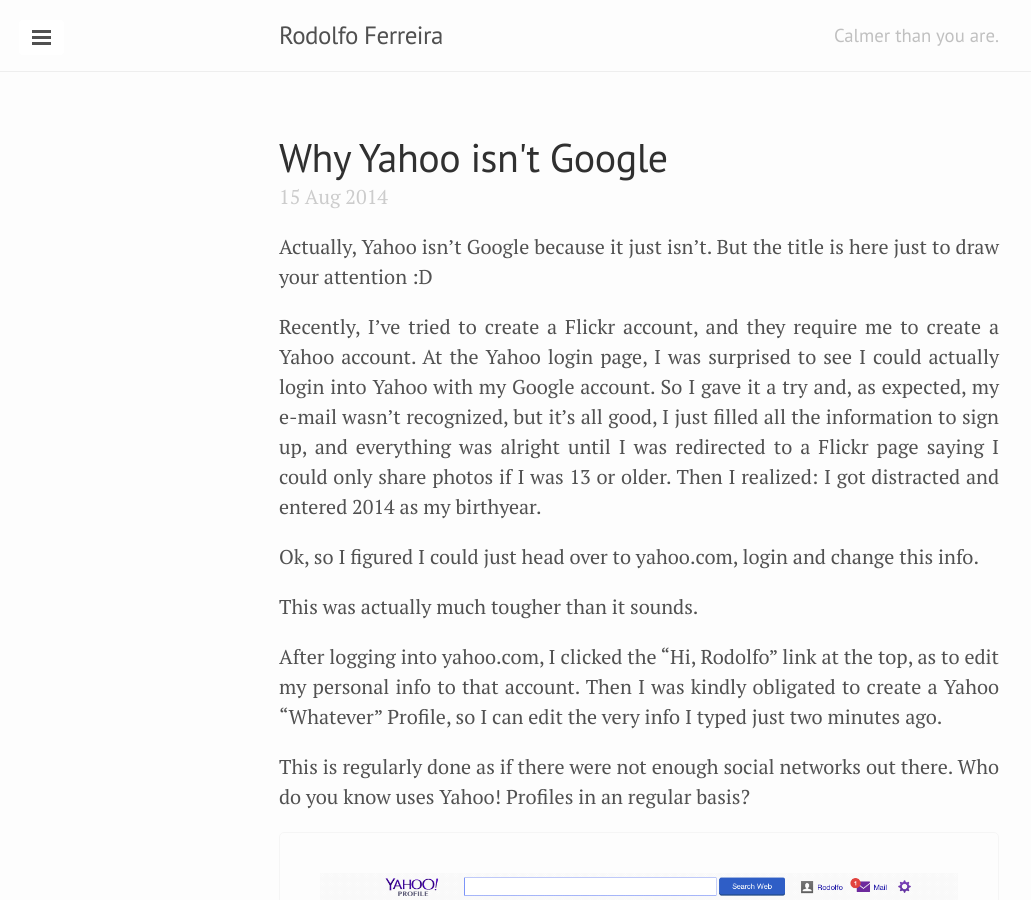
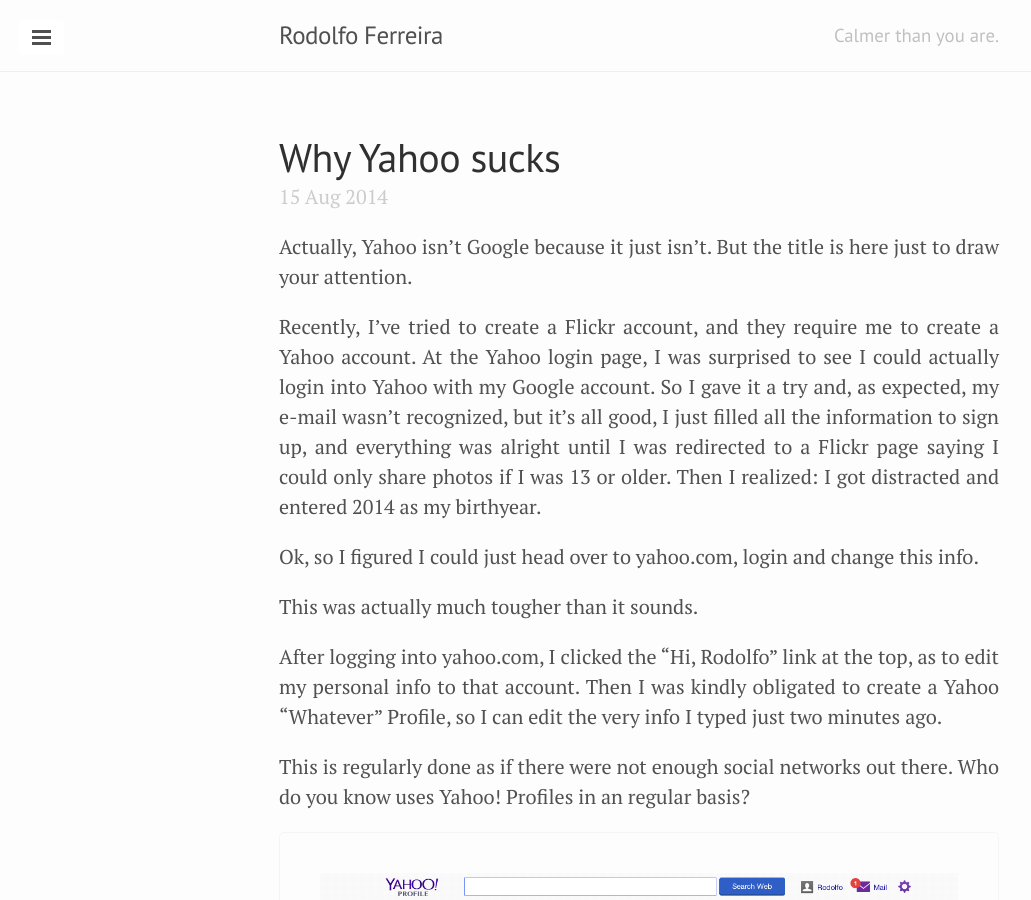
Before and after one commit to rodolfo42/rodolfo42.github.io, a Jekyll site: the page built from _posts/2014-08-15-why-yahoo-isnt-google.md, in a window 1280 px wide and 900 px high. Shown: the whole window, without its empty margins (1-1032 px from the left). Built offline with Jekyll 4.4.1, drawn with Linux system fonts in a browser that asks for light colours; comment, search, counter and statistics services are not loaded.

Commit message:
Updated 2014-08-15-why-yahoo-isnt-google.md

```diff
--- a/_posts/2014-08-15-why-yahoo-isnt-google.md
+++ b/_posts/2014-08-15-why-yahoo-isnt-google.md
@@ -1,10 +1,10 @@
 ---
 layout: post
-title: "Why Yahoo isn't Google"
+title: Why Yahoo sucks
 published: true
 ---
 
-Actually, Yahoo isn't Google because it just isn't. But the title is here just to draw your attention :D
+Actually, Yahoo isn't Google because it just isn't. But the title is here just to draw your attention.
 
 Recently, I've tried to create a Flickr account, and they require me to create a Yahoo account. At the Yahoo login page, I was surprised to see I could actually login into Yahoo with my Google account. So I gave it a try and, as expected, my e-mail wasn't recognized, but it's all good, I just filled all the information to sign up, and everything was alright until I was redirected to a Flickr page saying I could only share photos if I was 13 or older. Then I realized: I got distracted and entered 2014 as my birthyear.
 
```
